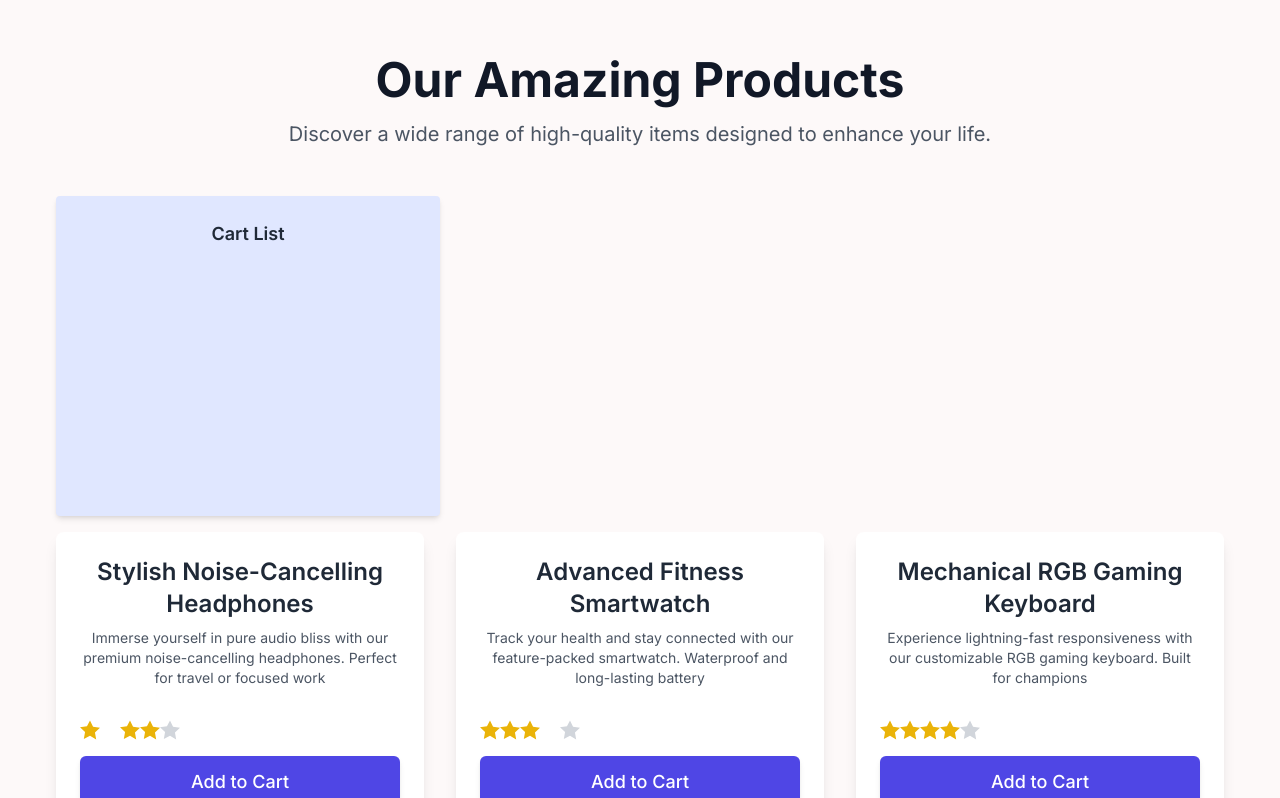
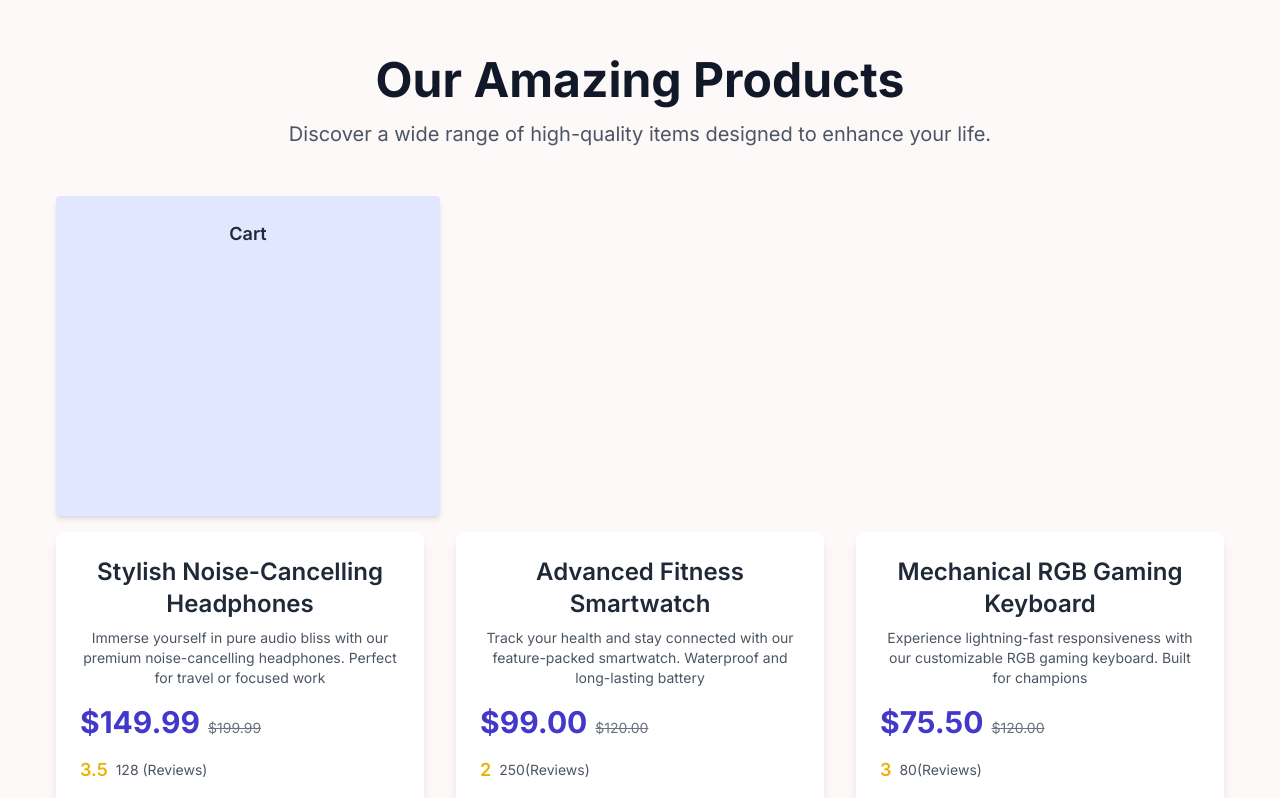
Before and after one commit to AishaSherin/my-react-app, a React (Vite) app: page / in a window 1280 px wide. Shown: the top 798 px of the page. Built offline with nearby package versions, Linux system fonts and the light colour scheme.

Commit message:
re factoring

```diff
--- /dev/null
+++ b/src/Cart.jsx
@@ -0,0 +1,30 @@
+import React from "react";
+
+
+function Cart({selectedProducts}) {
+
+  return (
+    <div className="top-10 right-10 w-96 h-80">
+      <div className="bg-indigo-100 p-6 rounded shadow-md h-full overflow-y-auto">
+        <h2 className="text-lg font-semibold text-gray-800 mb-4">Cart</h2>
+    <ul className="text-black">
+      {selectedProducts.map((product)=>(
+        <li key={product.id} className=" flex items-center justify-between mb-4 ">{product.name}</li>
+      )
+      )}
+
+    </ul>
+
+
+
+
+      </div>
+
+
+    </div>
+
+  );
+}
+
+
+export default Cart;
--- a/src/Cartlist.jsx
+++ /dev/null
@@ -1,26 +0,0 @@
-import React from "react";
-
-
-function Cartlist({heading}) {
-
-  return (
-    <div className="top-10 right-10 w-96 h-80">
-      <div className="bg-indigo-100 p-6 rounded shadow-md h-full overflow-y-auto">
-        <h2 className="text-lg font-semibold text-gray-800 mb-4">Cart List</h2>
-    <ul className="text-black">
-      <li>{heading}</li>
-    </ul>
-
-
-
-
-      </div>
-
-
-    </div>
-
-  );
-}
-
-
-export default Cartlist;
--- /dev/null
+++ b/src/Header.jsx
@@ -0,0 +1,17 @@
+
+
+function Header() {
+  return (
+
+    <>
+      <header className="text-center mb-12">
+          <h1 className='text-5xl font-extrabold text-gray-900 mb-4'>Our Amazing Products</h1>
+      <p className='text-xl text-gray-600'>Discover a wide range of high-quality items designed to enhance your life.</p>
+  </header>
+
+    </>
+  )
+}
+
+
+export default Header
--- a/src/Mainbox.jsx
+++ /dev/null
@@ -1,44 +0,0 @@
-import React from "react";
-
-
-function Mainbox(props) {
-
-
-    function onbtnClick() {
-
-     props.onBtnclick(props.id)
-
-    }
-
-  return (
-    <>
-      <div className="bg-white rounded-lg shadow-lg overflow-hidden transform transition duration-300 hover:scale-105 hover:shadow-xl ">
-
-        <div className="p-6">
-          <h2 className="text-2xl font-semibold text-gray-800 mb-2">{props.heading}</h2>
-          <p className="text-gray-600 text-sm mb-4">{props.paragraph}</p>
-          <div className="flex items-baseline mb-4">
-            <span className="text-3xl font-bold text-indigo-700 mr-2">{props.disAmount}</span>
-            <span className="text-sm text-gray-500 line-through">{props.Amount}</span>
-          </div>
-          <div className="flex items-center text-yellow-500 mb-4">
-            <svg className="w-5 h-5 fill-current" viewBox="0 0 24 24"><path d={props.svg1} /></svg>
-            <svg className="w-5 h-5 fill-current" viewBox="0 0 24 24"><path d={props.svg2} /></svg>
-            <svg className="w-5 h-5 fill-current" viewBox="0 0 24 24"><path d={props.svg3} /></svg>
-            <svg className="w-5 h-5 fill-current" viewBox="0 0 24 24"><path d={props.svg4} /></svg>
-            <svg className="w-5 h-5 text-gray-300 fill-current" viewBox="0 0 24 24"><path d={props.svg5} /></svg>
-            <span className="ml-2 text-gray-600 text-sm">{props.reveiw}</span>
-          </div>
-          <button className="w-full bg-indigo-600 text-white py-3 px-6 rounded-md text-lg font-medium hover:bg-indigo-700 transition duration-300 shadow-md" onClick={onbtnClick}>{props.cartMessage}</button>
-
-        </div>
-      </div>
-
-
-
-    </>
-  )
-}
-
-
-export default Mainbox;
--- /dev/null
+++ b/src/ProductCard.jsx
@@ -0,0 +1,39 @@
+import React from "react";
+
+
+function ProductCard(props) {
+
+
+  const product = props.product
+  function handleAddToCart() {
+props.addProductToCart(product)
+  }
+  return (
+    <>
+      <div className="bg-white rounded-lg shadow-lg overflow-hidden transform transition duration-300 hover:scale-105 hover:shadow-xl ">
+
+        <div className="p-6">
+          <h2 className="text-2xl font-semibold text-gray-800 mb-2">{product.name}</h2>
+          <p className="text-gray-600 text-sm mb-4">{product.description}</p>
+          <div className="flex items-baseline mb-4">
+            <span className="text-3xl font-bold text-indigo-700 mr-2">{product.disAmount}</span>
+            <span className="text-sm text-gray-500 line-through">{product.Amount}</span>
+          </div>
+          <div className="flex items-center text-yellow-500 mb-4">
+            <span className=" text-lg font-semibold">{product.rating}</span>
+            <span className="ml-2 text-gray-600 text-sm">{product.reveiw}(Reviews)</span>
+          </div>
+
+          <button className="w-full bg-indigo-600 text-white py-3 px-6 rounded-md text-lg font-medium hover:bg-indigo-700 transition duration-300 shadow-md"   onClick={handleAddToCart}>Add to Cart</button>
+
+        </div>
+      </div>
+
+
+
+    </>
+  )
+}
+
+
+export default ProductCard;
--- a/src/main.jsx
+++ b/src/main.jsx
@@ -5,138 +5,96 @@ import './index.css'
 
 
 
-import HelloHeading from './heading.jsx'
-import Mainbox from './Mainbox.jsx'
+import Header from './Header.jsx'
+import ProductCard from './ProductCard.jsx'
 import Footer from './Footer.jsx'
-import Cartlist from './Cartlist.jsx'
+import Cartlist from './Cart.jsx'
+import Cart from './Cart.jsx'
 
-const Boxes = [
+const products = [
   {
-    heading: 'Stylish Noise-Cancelling Headphones',
-    paragraph: 'Immerse yourself in pure audio bliss with our premium noise-cancelling headphones. Perfect for travel or focused work',
+
+    name: 'Stylish Noise-Cancelling Headphones',
+    description: 'Immerse yourself in pure audio bliss with our premium noise-cancelling headphones. Perfect for travel or focused work',
     disAmount: "$149.99",
     Amount: "$199.99",
-    reveiw: '(128 Reviews)',
-    cartMessage: 'Add to Cart',
-    svg1: 'M12 .587l3.668 7.568 8.332 1.151-6.064 5.828 1.48 8.279L12 18.896l-7.416 3.882 1.48-8.279-6.064-5.828 8.332-1.151z',
-    svg3: 'M12 .587l3.668 7.568 8.332 1.151-6.064 5.828 1.48 8.279L12 18.896l-7.416 3.882 1.48-8.279-6.064-5.828 8.332-1.151z',
-    svg4: 'M12 .587l3.668 7.568 8.332 1.151-6.064 5.828 1.48 8.279L12 18.896l-7.416 3.882 1.48-8.279-6.064-5.828 8.332-1.151z',
-    svg5: 'M12 .587l3.668 7.568 8.332 1.151-6.064 5.828 1.48 8.279L12 18.896l-7.416 3.882 1.48-8.279-6.064-5.828 8.332-1.151z',
+    reveiw: '128 ',
+
+    rating: 3.5,
     id: 1
   },
 
   {
-    heading: 'Advanced Fitness Smartwatch',
-    paragraph: 'Track your health and stay connected with our feature-packed smartwatch. Waterproof and long-lasting battery',
+    name: 'Advanced Fitness Smartwatch',
+    description: 'Track your health and stay connected with our feature-packed smartwatch. Waterproof and long-lasting battery',
     disAmount: "$99.00",
     Amount: "$120.00",
-    reveiw: '(250 Reviews)',
-    cartMessage: 'Add to Cart',
-    svg1: 'M12 .587l3.668 7.568 8.332 1.151-6.064 5.828 1.48 8.279L12 18.896l-7.416 3.882 1.48-8.279-6.064-5.828 8.332-1.151z',
-    svg2: 'M12 .587l3.668 7.568 8.332 1.151-6.064 5.828 1.48 8.279L12 18.896l-7.416 3.882 1.48-8.279-6.064-5.828 8.332-1.151z',
-    svg3: 'M12 .587l3.668 7.568 8.332 1.151-6.064 5.828 1.48 8.279L12 18.896l-7.416 3.882 1.48-8.279-6.064-5.828 8.332-1.151z',
-    svg5: 'M12 .587l3.668 7.568 8.332 1.151-6.064 5.828 1.48 8.279L12 18.896l-7.416 3.882 1.48-8.279-6.064-5.828 8.332-1.151z',
+    reveiw: '250',
+
+    rating: 2,
     id: 2
   },
   {
-    heading: 'Mechanical RGB Gaming Keyboard',
-    paragraph: 'Experience lightning-fast responsiveness with our customizable RGB gaming keyboard. Built for champions',
+    name: 'Mechanical RGB Gaming Keyboard',
+    description: 'Experience lightning-fast responsiveness with our customizable RGB gaming keyboard. Built for champions',
     disAmount: '$75.50',
     Amount: "$120.00",
-    reveiw: '(80 Reviews)',
-    cartMessage: 'Add to Cart',
-    svg1: 'M12 .587l3.668 7.568 8.332 1.151-6.064 5.828 1.48 8.279L12 18.896l-7.416 3.882 1.48-8.279-6.064-5.828 8.332-1.151z',
-    svg2: 'M12 .587l3.668 7.568 8.332 1.151-6.064 5.828 1.48 8.279L12 18.896l-7.416 3.882 1.48-8.279-6.064-5.828 8.332-1.151z',
-    svg3: 'M12 .587l3.668 7.568 8.332 1.151-6.064 5.828 1.48 8.279L12 18.896l-7.416 3.882 1.48-8.279-6.064-5.828 8.332-1.151z',
-    svg4: 'M12 .587l3.668 7.568 8.332 1.151-6.064 5.828 1.48 8.279L12 18.896l-7.416 3.882 1.48-8.279-6.064-5.828 8.332-1.151z',
-    svg5: 'M12 .587l3.668 7.568 8.332 1.151-6.064 5.828 1.48 8.279L12 18.896l-7.416 3.882 1.48-8.279-6.064-5.828 8.332-1.151z',
+    reveiw: '80',
+
+    rating: 3,
     id: 3
 
   },
 
   {
-    heading: 'Ergonomic Wireless Mouse',
-    paragraph: 'Work comfortably for hours with our precision ergonomic mouse. Say goodbye to wrist strain.',
+    name: 'Ergonomic Wireless Mouse',
+    description: 'Work comfortably for hours with our precision ergonomic mouse. Say goodbye to wrist strain.',
     disAmount: "$99.00",
     Amount: "$120.00",
-    reveiw: '(150 Reviews)',
-    cartMessage: 'Add to Cart',
-    svg1: 'M12 .587l3.668 7.568 8.332 1.151-6.064 5.828 1.48 8.279L12 18.896l-7.416 3.882 1.48-8.279-6.064-5.828 8.332-1.151z',
-    svg2: 'M12 .587l3.668 7.568 8.332 1.151-6.064 5.828 1.48 8.279L12 18.896l-7.416 3.882 1.48-8.279-6.064-5.828 8.332-1.151z',
-    svg3: 'M12 .587l3.668 7.568 8.332 1.151-6.064 5.828 1.48 8.279L12 18.896l-7.416 3.882 1.48-8.279-6.064-5.828 8.332-1.151z',
-    svg4: 'M12 .587l3.668 7.568 8.332 1.151-6.064 5.828 1.48 8.279L12 18.896l-7.416 3.882 1.48-8.279-6.064-5.828 8.332-1.151z',
-    svg5: 'M12 .587l3.668 7.568 8.332 1.151-6.064 5.828 1.48 8.279L12 18.896l-7.416 3.882 1.48-8.279-6.064-5.828 8.332-1.151z',
+    reveiw: '150 ',
+
+    rating: 5.3,
     id: 4
   },
 
 
   {
-    heading: 'Compact Portable Bluetooth Speaker',
-    paragraph: 'Enjoy your music anywhere with this powerful and portable Bluetooth speaker. Great bass and battery life.',
+    name: 'Compact Portable Bluetooth Speaker',
+    description: 'Enjoy your music anywhere with this powerful and portable Bluetooth speaker. Great bass and battery life.',
     disAmount: "$98.00",
     Amount: "$100.00",
-    reveiw: '(300 Reviews)',
-    cartMessage: 'Add to Cart',
-    svg1: 'M12 .587l3.668 7.568 8.332 1.151-6.064 5.828 1.48 8.279L12 18.896l-7.416 3.882 1.48-8.279-6.064-5.828 8.332-1.151z',
-    svg2: 'M12 .587l3.668 7.568 8.332 1.151-6.064 5.828 1.48 8.279L12 18.896l-7.416 3.882 1.48-8.279-6.064-5.828 8.332-1.151z',
-    svg3: 'M12 .587l3.668 7.568 8.332 1.151-6.064 5.828 1.48 8.279L12 18.896l-7.416 3.882 1.48-8.279-6.064-5.828 8.332-1.151z',
-    svg4: 'M12 .587l3.668 7.568 8.332 1.151-6.064 5.828 1.48 8.279L12 18.896l-7.416 3.882 1.48-8.279-6.064-5.828 8.332-1.151z',
-    svg5: 'M12 .587l3.668 7.568 8.332 1.151-6.064 5.828 1.48 8.279L12 18.896l-7.416 3.882 1.48-8.279-6.064-5.828 8.332-1.151z',
+    reveiw: '300',
+    rating: 2.3,
     id: 5
   },
 
   {
-    heading: 'Universal Smart Home Hub',
-    paragraph: 'Control all your smart devices from one central hub. Simplify your home automation',
+    name: 'Universal Smart Home Hub',
+    description: 'Control all your smart devices from one central hub. Simplify your home automation',
     disAmount: "$99.00",
     Amouny: "$120.00",
-    reveiw: '(25 Reviews)',
-    cartMessage: 'Add to Cart',
-    svg1: 'M12 .587l3.668 7.568 8.332 1.151-6.064 5.828 1.48 8.279L12 18.896l-7.416 3.882 1.48-8.279-6.064-5.828 8.332-1.151z',
-    svg2: 'M12 .587l3.668 7.568 8.332 1.151-6.064 5.828 1.48 8.279L12 18.896l-7.416 3.882 1.48-8.279-6.064-5.828 8.332-1.151',
-    svg3: 'M12 .587l3.668 7.568 8.332 1.151-6.064 5.828 1.48 8.279L12 18.896l-7.416 3.882 1.48-8.279-6.064-5.828 8.332-1.151z',
-    svg4: 'M12 .587l3.668 7.568 8.332 1.151-6.064 5.828 1.48 8.279L12 18.896l-7.416 3.882 1.48-8.279-6.064-5.828 8.332-1.151z',
-    svg5: 'M12 .587l3.668 7.568 8.332 1.151-6.064 5.828 1.48 8.279L12 18.896l-7.416 3.882 1.48-8.279-6.064-5.828 8.332-1.151z',
+    reveiw: '25',
+    rating: 4.3,
     id: 6
   }
 ]
-function Cart() {
+function ProductList() {
 
-  const [heading, newHeading] = React.useState([]);
+  const [selectedProducts, setSelectedProducts]= React.useState([]);
+  function addProductToCart (product){
+    setSelectedProducts ((prevProducts)=>[...prevProducts ,product])
+  }
 
-  function getHeading(index) {
+   return (
+    <>
+<Cart selectedProducts={selectedProducts}/>
 
-    const item = Boxes[index - 1];
-
-
-    newHeading(item.heading);
-
-
-
-
-  }
-  return (
-    <>
-
-      <Cartlist heading={heading}
-      />
       <div className="grid grid-cols-1 md:grid-cols-2 lg:grid-cols-3 gap-8 max-w-7xl mx-auto">
-        {Boxes.map((box, index) => (
-          <Mainbox
+        {products.map((product, index) => (
+          <ProductCard
             key={index}
-            heading={box.heading}
-            paragraph={box.paragraph}
-            discountAmount={box.discountAmount}
-            amount={box.Amount}
-            reviews={box.reviews}
-            cartMessage={box.cartMessage}
-            svg1={box.svg1}
-            svg2={box.svg2}
-            svg3={box.svg3}
-            svg4={box.svg4}
-            svg5={box.svg5}
-            id={box.id}
-            onBtnclick={getHeading}
+           product={product}
+           addProductToCart={addProductToCart}
           />
         ))}
       </div>
@@ -146,16 +104,11 @@ function Cart() {
 
 
 
-const header = (
-  <header className="text-center mb-12">
-    <HelloHeading />
-  </header>
-);
 
 
 
 
-const footer = <Footer />;
+
 
 
 
@@ -165,9 +118,9 @@ const footer = <Footer />;
 const container = (
   <div className="p-6 space-y-4">
 
-    {header}
-    <Cart />
-    {footer}
+  <Header/>
+<ProductList/>
+  <Footer/>
   </div>
 );
 const root = createRoot(document.getElementById('root'))
```
Also changed, not shown: src/heading.jsx (deleted, +0 -13 lines).
